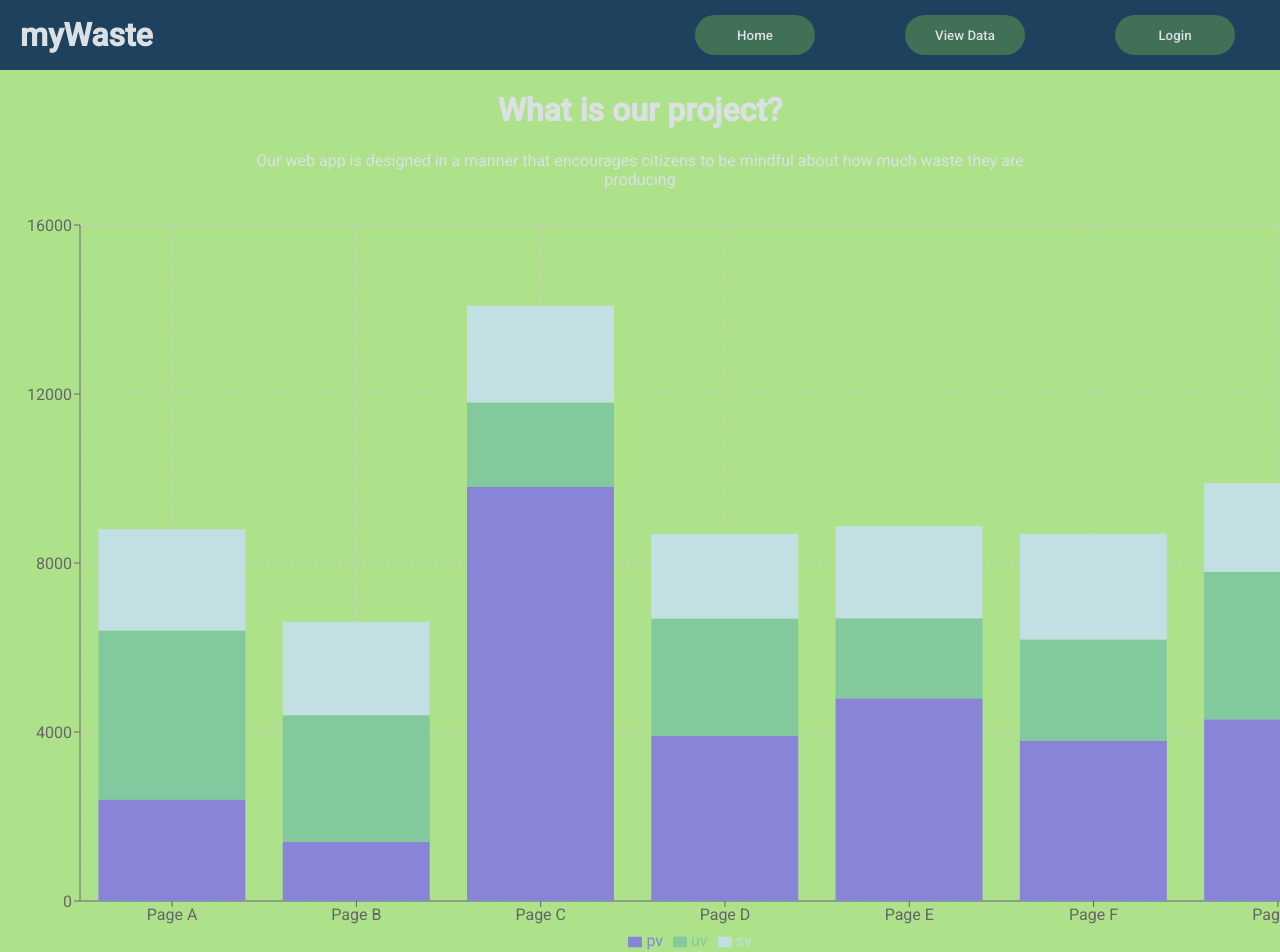
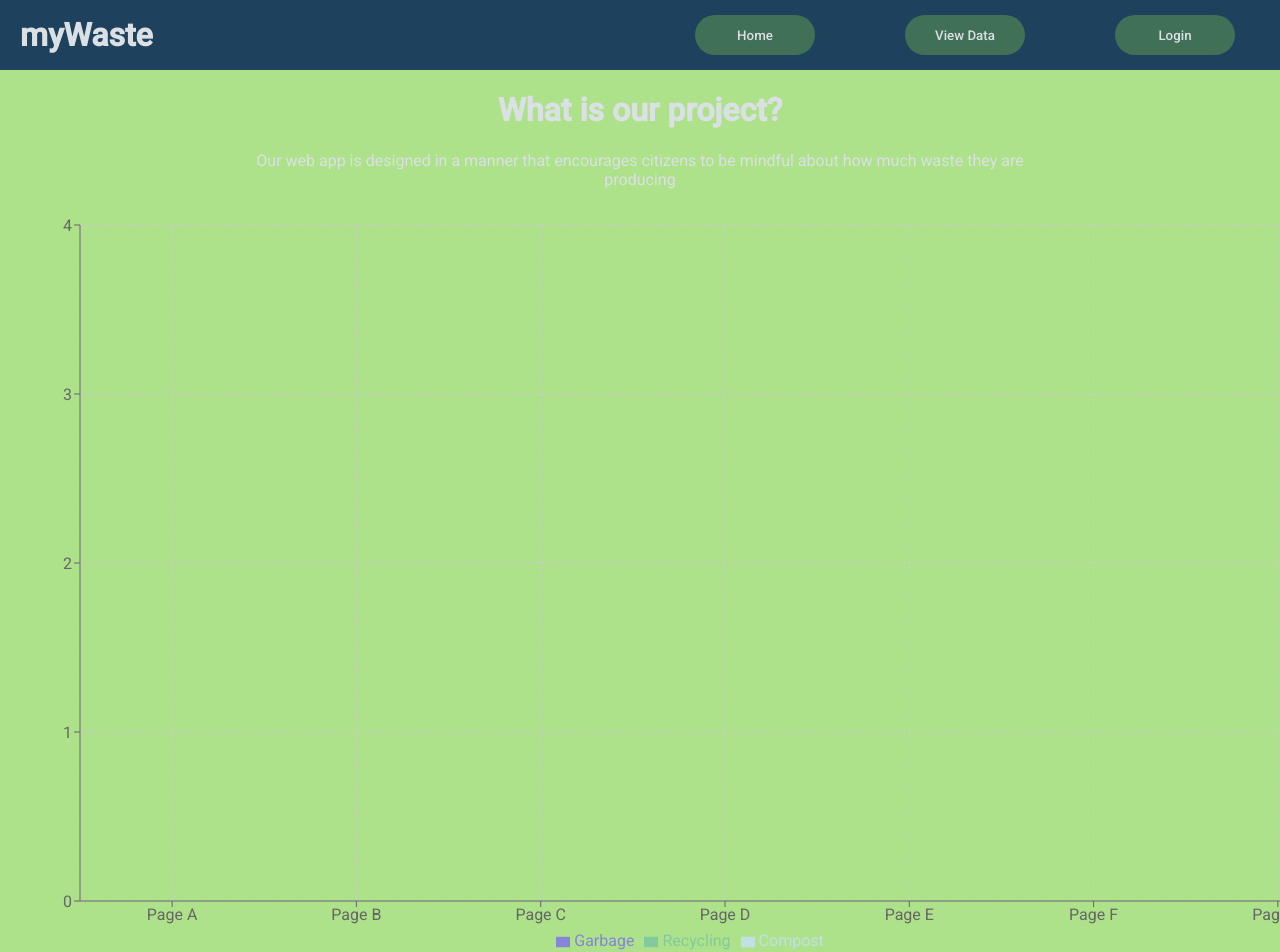
Before and after one commit to Callum-Irving/hackathon-project, a React (Create React App) app in the folder client/: page /#/ in a window 1280 px wide. Shown: the top 952 px of the page. Built offline with nearby package versions, Linux system fonts and the light colour scheme.

Commit message:
Changed graph labels

```diff
--- a/client/src/App.js
+++ b/client/src/App.js
@@ -84,9 +84,9 @@ function App() {
         <YAxis />
         <Tooltip />
         <Legend />
-        <Bar dataKey="pv" stackId="a" fill="#8884d8" />
-        <Bar dataKey="uv" stackId="a" fill="#82ca9d" />
-        <Bar dataKey="sv" stackId="a" fill="#c2e0e3" />
+        <Bar dataKey="Garbage" stackId="a" fill="#8884d8" />
+        <Bar dataKey="Recycling" stackId="a" fill="#82ca9d" />
+        <Bar dataKey="Compost" stackId="a" fill="#c2e0e3" />
       </BarChart>
     </div>
   );
```
